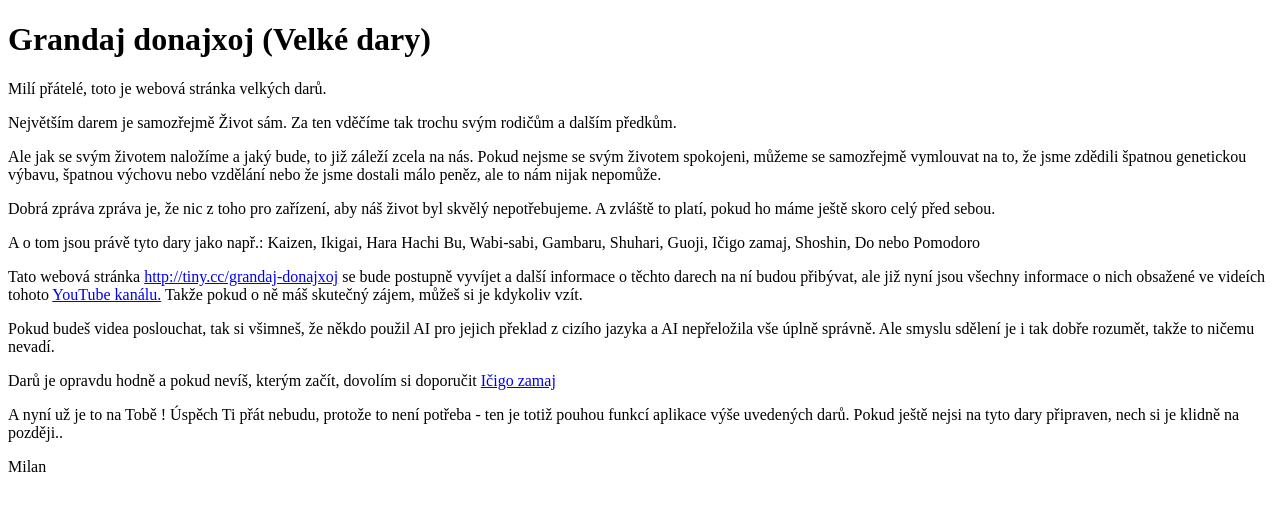
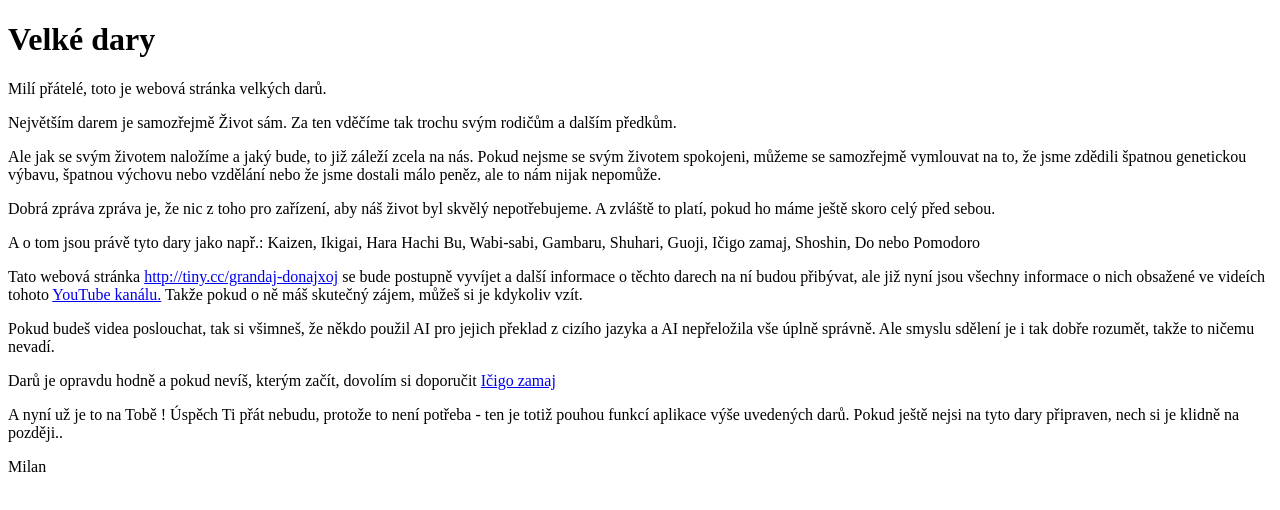
Before and after one commit to milangit/grandaj-donajxoj, a plain HTML site: page index.html in a window 1280 px wide. Drawn offline with Linux system fonts and the light colour scheme; a script that the page names is missing.

Commit message:
Update index.html

```diff
--- a/index.html
+++ b/index.html
@@ -3,7 +3,7 @@
   <head>
     <meta charset="utf-8" />
     <meta name="viewport" content="width=device-width, initial-scale=1" />
-    <title>Grandaj donajxoj (Velké dary)</title>
+    <title>Velké dary</title>
 
     <meta name="description" content="" />
     <meta name="color-scheme" content="light dark" />
@@ -17,7 +17,7 @@
   <body>
     <header></header>
     <main>
-      <h1>Grandaj donajxoj (Velké dary)</h1>
+      <h1>Velké dary</h1>
       <p>Milí přátelé, toto je webová stránka velkých darů.</p>
       <p>Největším darem je samozřejmě Život sám. Za ten vděčíme tak trochu svým rodičům a dalším předkům.</p>
       <p>Ale jak se svým životem naložíme a jaký bude, to již záleží zcela na nás. Pokud nejsme se svým životem spokojeni, můžeme se samozřejmě vymlouvat na to, že jsme zdědili špatnou genetickou výbavu, špatnou výchovu nebo vzdělání nebo že jsme dostali málo peněz, ale to nám nijak nepomůže.</p>
```
